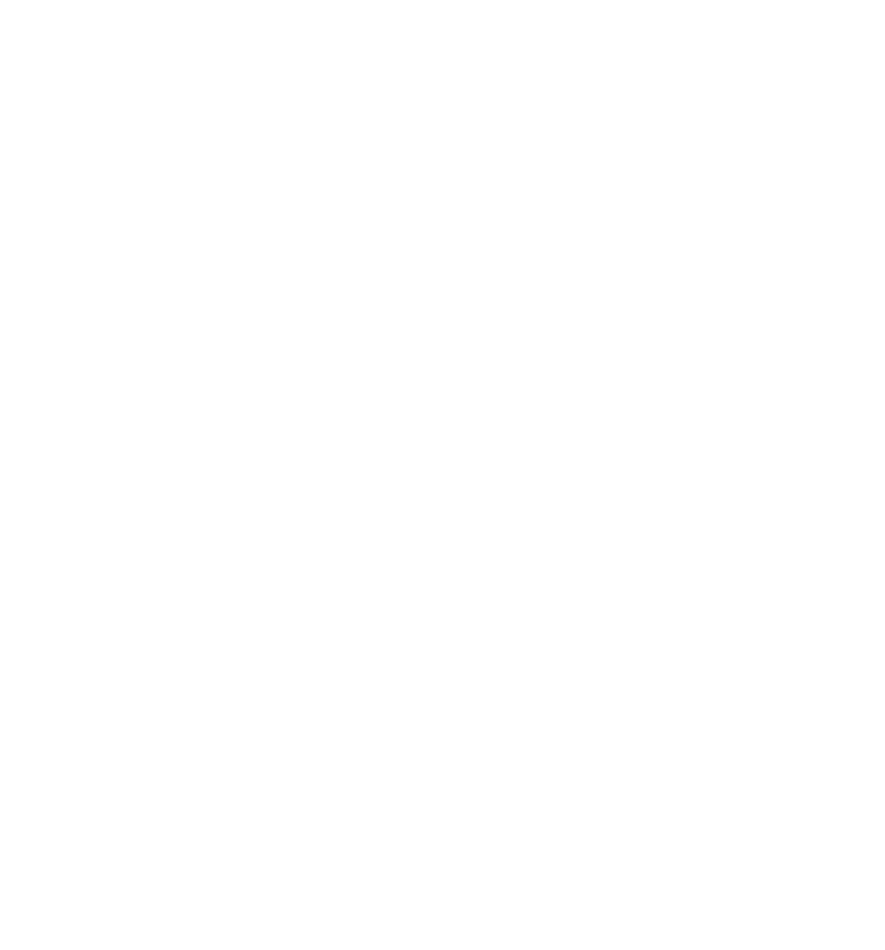
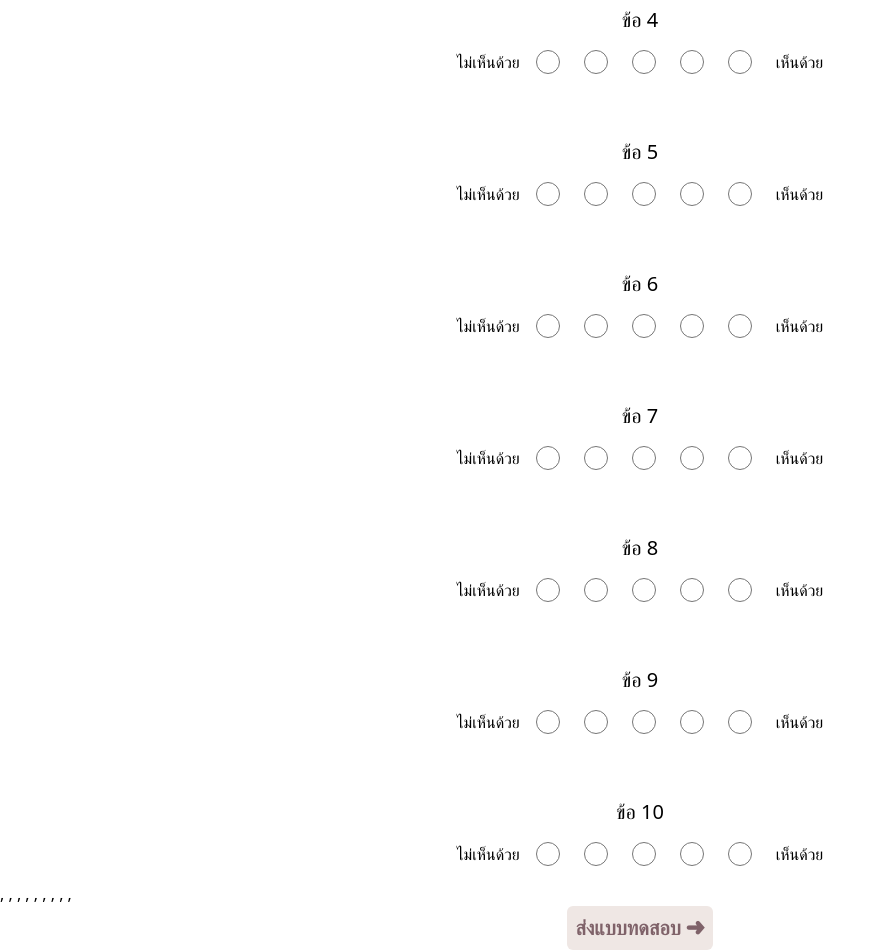
Before and after one commit to louiskub/MBTI_Prediction-Linear-Algebra-, a React (Vite) app in the folder web_app/frontend/: page /mbti-test in a window 1280 px wide. Shown: the part 900-1850 px from the top of the page, without its empty margins (0-885 px from the left). Before the commit the page ends 800 px from the top, so only its background shows below. Built offline with nearby package versions, Linux system fonts and the light colour scheme; the HTML template or start-up script is replaced by a standard one; a web font is replaced by a local one.

Commit message:
update question

```diff
--- a/web_app/frontend/src/components/Question.tsx
+++ /dev/null
@@ -1,67 +0,0 @@
-import React from 'react';
-
-interface SurveyQuestionProps {
-    text: string;
-}
-
-const SurveyQuestion: React.FC<SurveyQuestionProps> = ({ text }) => {
-    return (
-        <div className='flex justify-center font-IBM'>
-            <div className="flex flex-col items-center border w-full h-48">
-                <h2 className="basis-1/2 text-xl mb-4 text-et-gray pt-8">{text}</h2>
-                <div className="basis-1/2 flex space-x-4 items-center h-full">
-                    <p className='text-et-light-orange'>ไม่เห็นด้วย</p>
-                        <label key='0' className="flex items-center space-x-1">
-                            <input
-                                type="radio"
-                                name={text}
-                                value={0}
-                                className="hidden peer"
-                            />
-                            <div className="h-10 w-10 rounded-full border-2 border-gray-300 peer-checked:bg-et-light-orange hover:cursor-pointer hover:border-et-gray-blue"></div>
-                        </label>
-                        <label key='1' className="flex items-center space-x-1">
-                            <input
-                                type="radio"
-                                name={text}
-                                value={1}
-                                className="hidden peer"
-                            />
-                            <div className="h-10 w-10 rounded-full border-2 border-gray-300 peer-checked:bg-et-light-orange hover:cursor-pointer hover:border-et-gray-blue"></div>
-                        </label>
-                        <label key='2' className="flex items-center space-x-1">
-                            <input
-                                type="radio"
-                                name={text}
-                                value={2}
-                                className="hidden peer"
-                            />
-                            <div className="h-10 w-10 rounded-full border-2 border-gray-300 peer-checked:bg-gray-300 hover:cursor-pointer hover:border-et-gray-blue"></div>
-                        </label>
-                        <label key='3' className="flex items-center space-x-1">
-                            <input
-                                type="radio"
-                                name={text}
-                                value={3}
-                                className="hidden peer"
-                            />
-                            <div className="h-10 w-10 rounded-full border-2 border-gray-300 peer-checked:bg-et-green hover:cursor-pointer hover:border-et-gray-blue"></div>
-                        </label>
-                        <label key='4' className="flex items-center space-x-1">
-                            <input
-                                type="radio"
-                                name={text}
-                                value={4}
-                                className="hidden peer"
-                            />
-                            <div className="h-10 w-10 rounded-full border-2 border-gray-300 peer-checked:bg-et-green hover:cursor-pointer hover:border-et-gray-blue"></div>
-                        </label>
-                    <p className='text-et-green'>เห็นด้วย</p>
-                </div>
-            </div>
-            <p></p>
-        </div>
-    );
-};
-
-export default SurveyQuestion;
--- a/web_app/frontend/src/pages/MBTItest.tsx
+++ b/web_app/frontend/src/pages/MBTItest.tsx
@@ -1,7 +1,6 @@
 import Navbar from '../components/Navbar';
 import { Link } from 'react-router-dom';
 import { useState } from 'react';
-import Question from '../components/Question';
 
 function MBTItest() {
     const [name, setName] = useState('');
@@ -9,6 +8,21 @@
     const [gender, setGender] = useState('');
     const [education, setEducation] = useState<number | ''>('');
     const [interest, setInterest] = useState('');
+
+    const questions = [
+        "ข้อ 1",
+        "ข้อ 2",
+        "ข้อ 3",
+        "ข้อ 4",
+        "ข้อ 5",
+        "ข้อ 6",
+        "ข้อ 7",
+        "ข้อ 8",
+        "ข้อ 9",
+        "ข้อ 10"
+    ];
+    const questionOptions = [0, 1, 2, 3, 4]
+    const [selectedValues, setSelectedValues] = useState(Array(10).fill(null));
 
     const nameChange = (event: React.ChangeEvent<HTMLInputElement>) => {
         setName(event.target.value);
@@ -23,6 +37,12 @@
     };
     const interestChange = (event: React.ChangeEvent<HTMLSelectElement>) => {
         setInterest(event.target.value);
+    };
+
+    const questionChange = (questionIndex: number, value: number) => {
+        const newValues = [...selectedValues];
+        newValues[questionIndex] = value;
+        setSelectedValues(newValues);
     };
 
     return (
@@ -96,6 +116,30 @@
                 </div>
                 <p>{name},{age},{gender},{education},{interest}</p>
             </div>
+            <div className="flex flex-col space-y-8">
+                {questions.map((question, questionIndex) => (
+                    <div key={questionIndex} className="flex flex-col items-center p-4">
+                        <h2 className="text-xl mb-4">{question}</h2>
+                        <div className="flex space-x-4 items-center">
+                            <p>ไม่เห็นด้วย</p>
+                            {questionOptions.map((option) => (
+                            <label key={option} className="flex items-center space-x-2">
+                                <input
+                                type="radio"
+                                value={option}
+                                checked={selectedValues[questionIndex] === option}
+                                onChange={() => questionChange(questionIndex, option)}
+                                className="form-radio h-6 w-6 accent-et-green"
+                                />
+                                <span></span>
+                            </label>
+                            ))}
+                            <p>เห็นด้วย</p>
+                        </div>
+                    </div>
+                ))}
+            </div>
+            <p>{selectedValues.join(', ')}</p>
             <div className="flex justify-center">
                 <Link to="/" className="rounded-md text-xl font-bold p-2 text-et-brown bg-et-pale-pink text-center hover:text-et-dark-green hover:bg-et-sage-green hover:cursor-pointer">
                     ส่งแบบทดสอบ ➜
```
